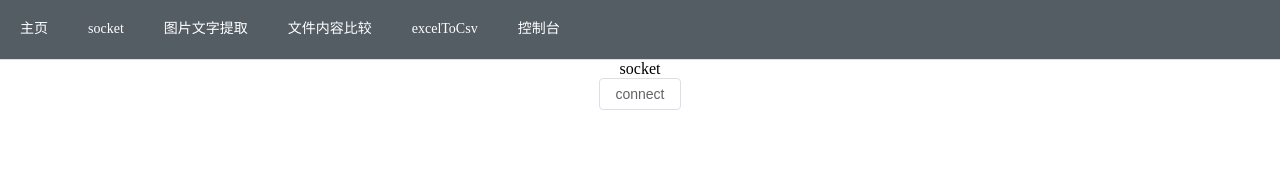
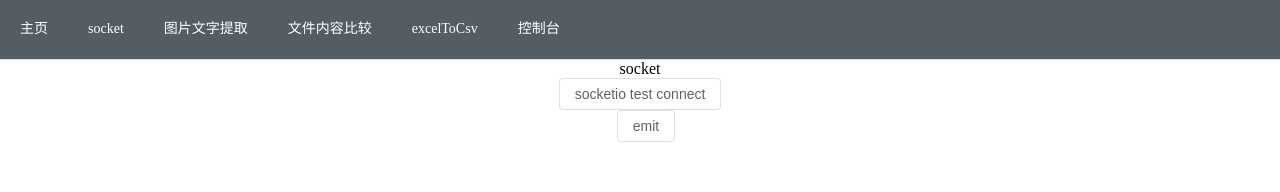
Before and after one commit to shitingbao/library, a Vue app: page /socket in a window 1280 px wide. Shown: the top 192 px of the page. Built offline with nearby package versions, Linux system fonts and the light colour scheme; no server answers.

Commit message:
perf: socket test

```diff
--- a/src/components/Socket.vue
+++ b/src/components/Socket.vue
@@ -1,7 +1,8 @@
 <template>
   <div class="business">
     socket
-    <el-button @click="socketConnect">connect</el-button>
+    <el-button @click="socketConnect">socketio test connect</el-button>
+    <el-button @click="socketEmit">emit</el-button>
   </div>
 </template>
 <script lang="ts" setup>
@@ -16,22 +17,15 @@ function socketConnect() {
   // router.push("chat");
   // let routeData = this.$router.resolve({ name: "chathome" });
   // window.open(routeData.href, "_blank");
+}
 
-  onMounted(() => {
-    socket.on("connection", () => {
-      console.log(socket.id); // "G5p5..."
-    });
+function socketEmit() {
+  socket.emit("test", { data: "this is test" });
+}
 
-    socket.on("openrtc", (msg: any) => {
-      console.log("openrtc==>:", msg); // "G5p5..."
-    });
-
-    socket.on("disconnect", () => {
-      console.log(socket.id); // "G5p5..."
-    });
-    console.log("onMounted 123");
-  });
-}
+onMounted(() => {
+  console.log("onMounted 123");
+});
 </script>
 <style lang="less">
 .business {
--- a/src/libs/socketio.ts
+++ b/src/libs/socketio.ts
@@ -1,15 +1,26 @@
 import { io } from "socket.io-client";
 
-const socket = io("ws://127.0.0.1:5005/remote", {
-  extraHeaders: {
-    "x-device-token": "1234",
-    "x-remote-token": "1234:567",
-    "x-staff-session": "1234",
-  },
+const socket = io("ws://127.0.0.1:5005/devices?sn=897508487", {
   reconnectionDelayMax: 10000,
   auth: {
-    token: "123",
+    sid: "5ce0fe572e59f395a53ef6d42e7d37b00e5b2d7c",
   },
 });
 
+socket.on("connection", () => {
+  console.log(socket.id); // "G5p5..."
+});
+
+socket.on("test", (msg: any) => {
+  console.log("test==>:", msg); // "G5p5..."
+});
+
+socket.on("disconnect", () => {
+  console.log(socket.id); // "G5p5..."
+});
+
+socket.onAny((event, msg) => {
+  console.log("onAny:", event, msg);
+});
+
 export { socket };
```
